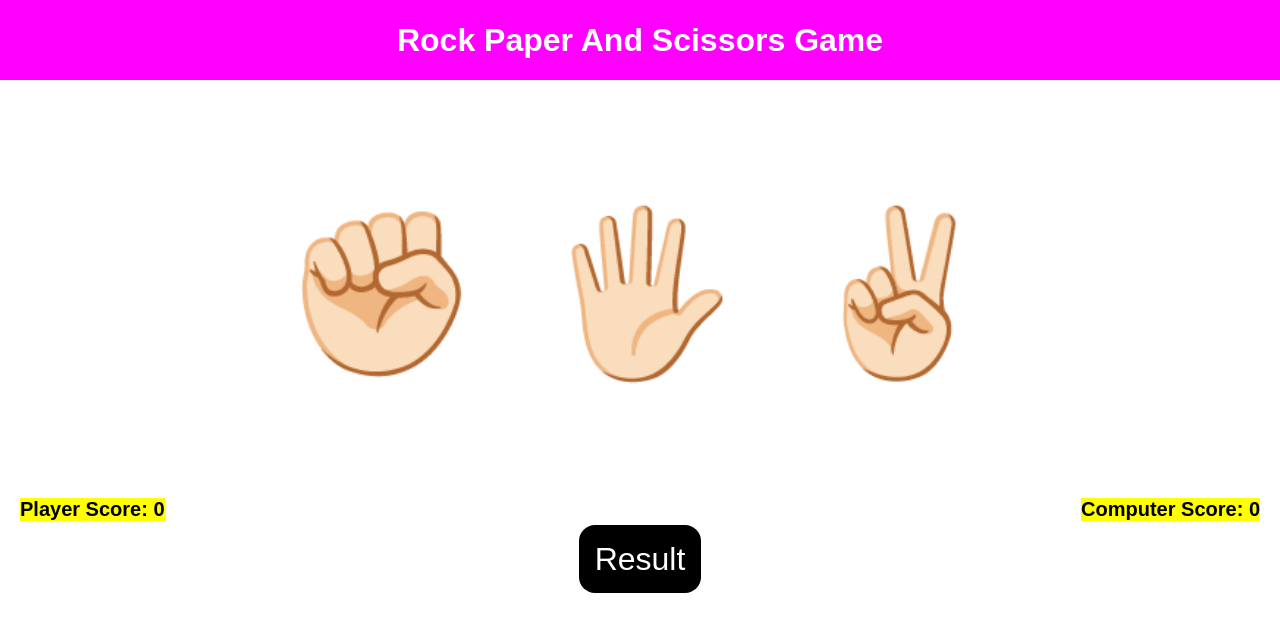
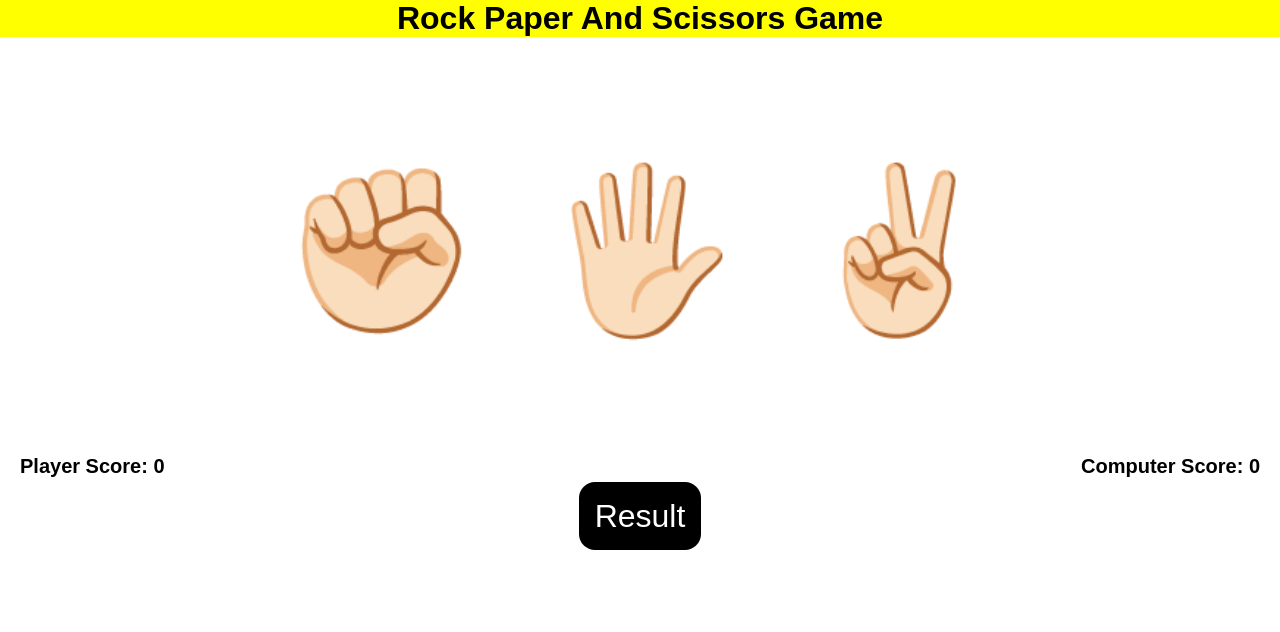
Before and after one commit to soumyajyotigh/rock-paper-scissor, a plain HTML site: page index.html in a window 1280 px wide. Drawn offline with Linux system fonts and the light colour scheme.

Commit message:
modified

```diff
--- a/css/index.css
+++ b/css/index.css
@@ -14,9 +14,9 @@ p{
 }
 h1{
     font-size: 2rem;
-    background-color: #FF00FF;
-    color: #ffffff;
-    line-height: 5rem;
+    background-color: #FFFF00;
+    color: #000000;
+
 }
 .buttons{
     display: flex;
@@ -49,6 +49,3 @@ padding: 1rem;
 border-radius: 1rem;
 margin-top: 5rem;
 }
-#scoreboard{
-    background-color: #FFFF00;
-}
--- a/index.html
+++ b/index.html
@@ -16,8 +16,8 @@
         <div class="button" id="scissor">✌🏻</div>
     </div>
 <p id="score">
-        <span id="scoreboard">Player Score: <span id="user-score">0</span></span>
-        <span id="scoreboard">Computer Score: <span id="computer-score">0</span></span>
+        <span>Player Score: <span id="user-score">0</span></span>
+        <span>Computer Score: <span id="computer-score">0</span></span>
     </p>
 
     <span id="result">Result</span>
```
